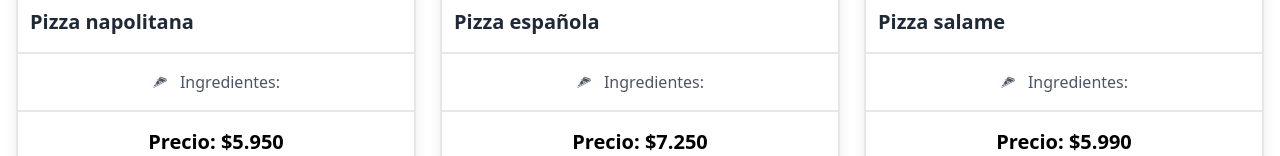
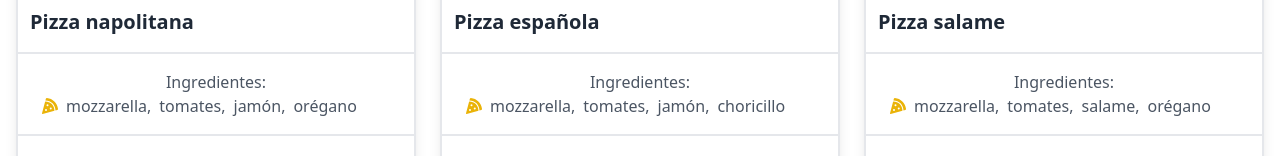
Before and after one commit to dtdavid/hito1_pizzeria, a React (Vite) app: page / in a window 1280 px wide. Shown: the part 615-771 px from the top of the page. Built offline with nearby package versions, Linux system fonts and the light colour scheme.

Commit message:
revisar y arreglar renderizado de los ingredientes

```diff
--- a/src/pages/CardPizza.jsx
+++ b/src/pages/CardPizza.jsx
@@ -2,7 +2,8 @@ import React from 'react'
 import { format } from '../utils/format'
 import { GiShoppingCart } from "react-icons/gi"
 import { PiEyesFill } from "react-icons/pi"
-import { GiPizzaSlice } from "react-icons/gi"
+//import { GiPizzaSlice } from "react-icons/gi"
+import { FaPizzaSlice } from "react-icons/fa"
 
 const CardPizza = (props) => {
 
@@ -13,8 +14,20 @@ const CardPizza = (props) => {
             <h2 className="font-bold text-xl mb-2 text-gray-800 py-2 px-3" >Pizza {props.name}</h2>
         </div>
         <div className="px-6 py-4 border border-gray-200 ">
-            <p className="text-gray-600 text-base flex justify-center items-center gap-1"><GiPizzaSlice className="mr-2" />Ingredientes:</p>
-            <p className="text-gray-600 text-base flex justify-center">{props.ingredients}</p>
+            <p className="text-gray-600 text-base flex justify-center items-center gap-1">Ingredientes:</p>
+            <ul role="list" className=" flex items-center gap-2"><FaPizzaSlice className="text-yellow-500 h-4 w-4" />
+            {/*###########################Lista de ingredientes#################### */}
+
+            {/*mapeamos la lista de ingredientes, para que no se rendericen pegados */}
+            {props.ingredients.map((ingredient, index) => (
+              <li className = "text-gray-600" key={index}>{ingredient}
+              {/*aquí le metemos una condición, para inserta una "," mientras el
+              indice sea menor al tamaño del array, así no se le pone la coma en
+               el último elemento, aunque varíe de tamaño */}
+              {index < props.ingredients.length - 1 && ", "}</li>
+            ))}
+            </ul>
+            {/* <p className="text-gray-600 text-base flex justify-center"><GiPizzaSlice className="mr-2" />{props.ingredients}</p> */}
         </div>
         <div className="px-6 py-4 flex justify-center flex-col border border-gray-200">
             <h1 className ="flex justify-center mb-4 text-xl font-semibold">Precio: ${format(props.price)}</h1>
--- a/src/pages/Home.jsx
+++ b/src/pages/Home.jsx
@@ -7,14 +7,14 @@ const Home = () => {
   return (
     <>
         <Header />
-        <main className = " grid grid-cols-1 sm:grid-cols-2 md:grid-cols-3 gap-6 my-4 px-4">
+        <main className = " grid grid-cols-1 sm:grid-cols-2 md:grid-cols-3 gap-6 my-4 px-4 max-w-7xl mx-auto">
           {/*con grid activamos el CSS GRID, grid-cols-1 activa 1 columna por defecto y se va cambiando según el tamaño del dispositivo hasta llegar a 3 columnas */}
          {pizzas.map((pizza)=>{
           return  <CardPizza
           key = {pizza.id}
           name={pizza.name}
           price={pizza.price}
-          ingredients={pizza.ingredientes}
+          ingredients={pizza.ingredients}
           img={pizza.img}
         />
          })}
```
